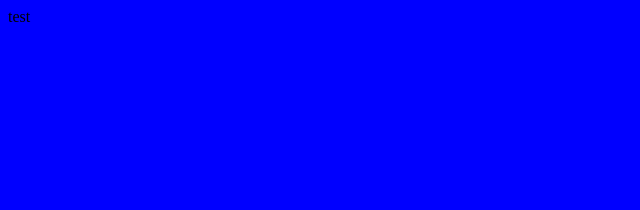
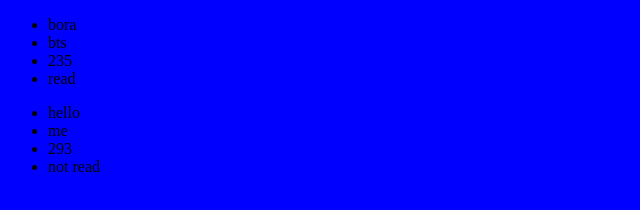
Before and after one commit to kriscodesstuff/library, a plain HTML site: page index.html in a window 1280 px wide. Shown: the whole page, without its empty margins (0-640 px from the left). Drawn offline with Linux system fonts and the light colour scheme.

Commit message:
Create function that displays each book

```diff
--- a/index.html
+++ b/index.html
@@ -7,7 +7,11 @@
     <link rel="stylesheet" href="style.css">
 </head>
 <body>
-    test
+    <div>
+        <div id="container">
+
+        </div>
+    </div>
     <script src="script.js"></script>
 </body>
 </html>
--- a/script.js
+++ b/script.js
@@ -1 +1,50 @@
-alert('hello world')
+const container = document.querySelector('#container');
+
+function Book(title,author,pages,status){
+
+    this.title = title;
+    this.author = author;
+    this.pages = pages;
+    this.status = status;
+
+    this.info = function(){
+        return `${title} by ${author}, ${pages} pages,${status}`;
+    }
+
+}
+
+const bookArr = [];
+
+function addBooktoLibrary(title,author,pages,status) {
+    bookArr.push(new Book(title,author,pages,status));
+
+}
+
+addBooktoLibrary('bora','bts',235,'read');
+addBooktoLibrary('hello','me',293,'not read');
+
+bookArr.forEach((book) =>{
+    let newDiv = document.createElement('div');
+    newDiv.classList.add('card');
+    container.appendChild(newDiv);
+
+    let ul = document.createElement('ul');
+    newDiv.appendChild(ul);
+
+    let titleLi = document.createElement('li');
+    titleLi.innerText = book.title;
+    ul.appendChild(titleLi);
+
+    let authorLi = document.createElement('li');
+    authorLi.innerText = book.author;
+    ul.appendChild(authorLi);
+
+    let pagesLi = document.createElement('li');
+    pagesLi.innerText = book.pages;
+    ul.appendChild(pagesLi);
+
+    let statusLi = document.createElement('li');
+    statusLi.innerText = book.status;
+    ul.appendChild(statusLi);
+
+})
```
